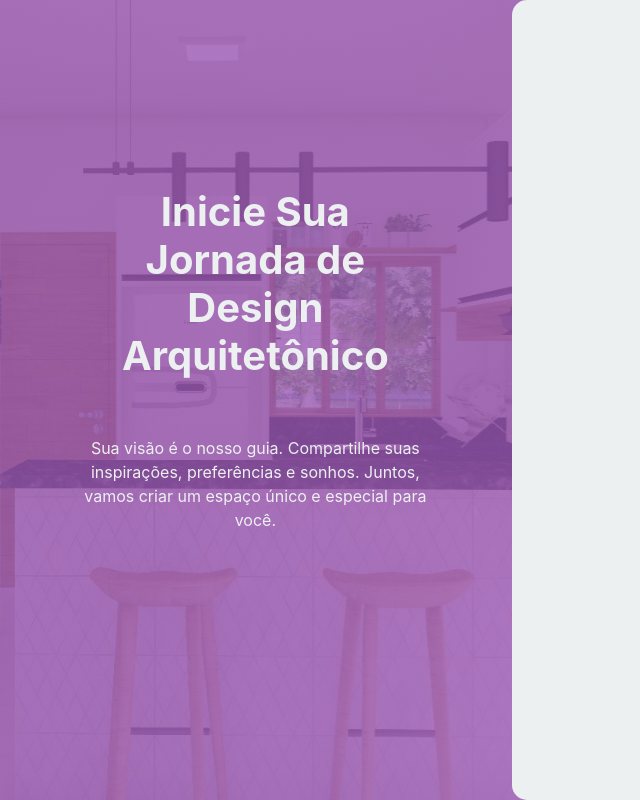
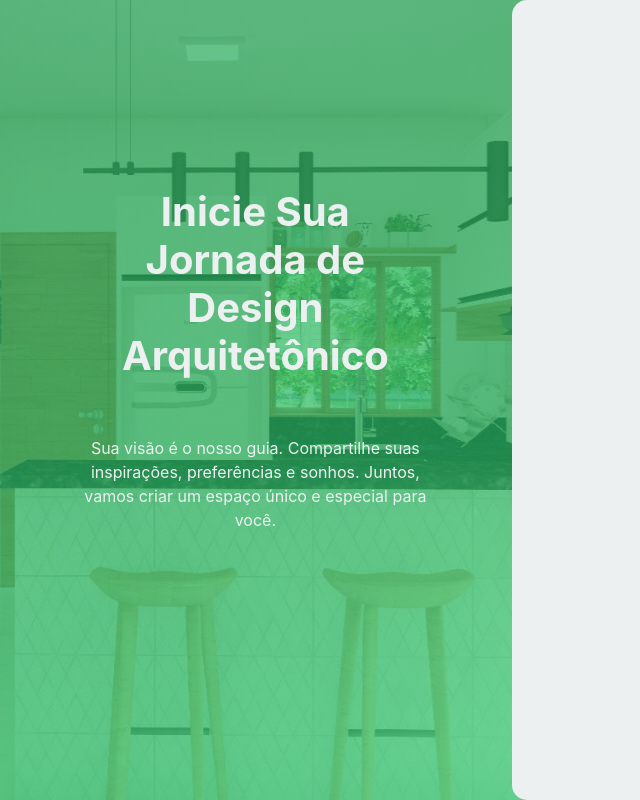
Before and after one commit to igordanii/arquiteta-eliara, a Flask app: page / in a window 1280 px wide. Shown: the whole page, without its empty margins (0-640 px from the left). Run offline with Flask 3, Linux system fonts and the light colour scheme.

Commit message:
changing image color

```diff
--- a/source/static/styles/style.css
+++ b/source/static/styles/style.css
@@ -22,7 +22,7 @@ body {
 }
 
 .information-container{
-    background-image: linear-gradient(rgba(155, 89, 182, 0.8),rgba(155, 89, 182,0.8)),url("../images/backgorund-image.jpeg.jpg");
+    background-image: linear-gradient(rgba(39, 174, 96,0.7),rgba(46, 204, 113,0.7)),url("../images/backgorund-image.jpeg.jpg");
     width: 42%;
     height: 100%;
     position:fixed;
```
